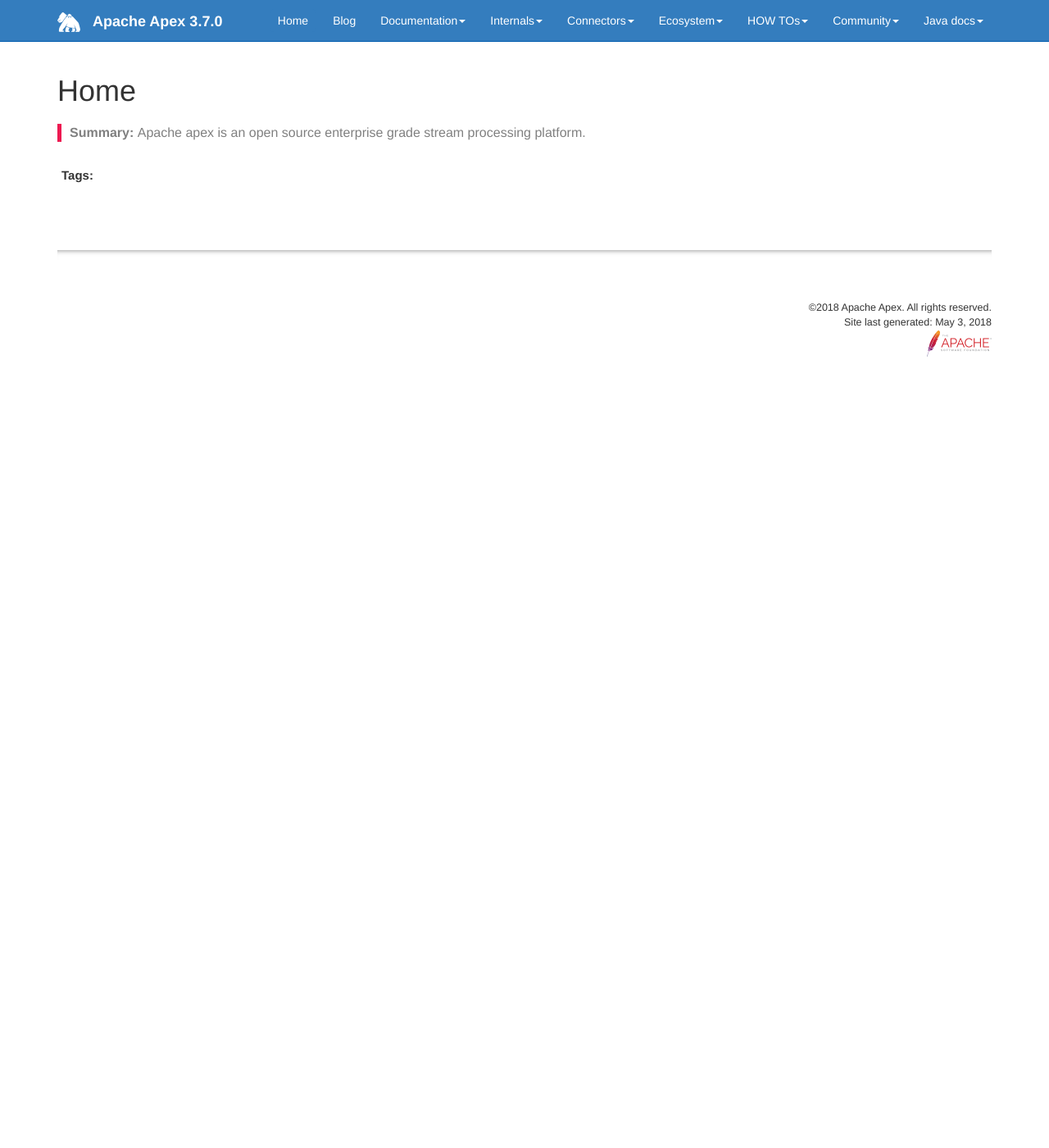
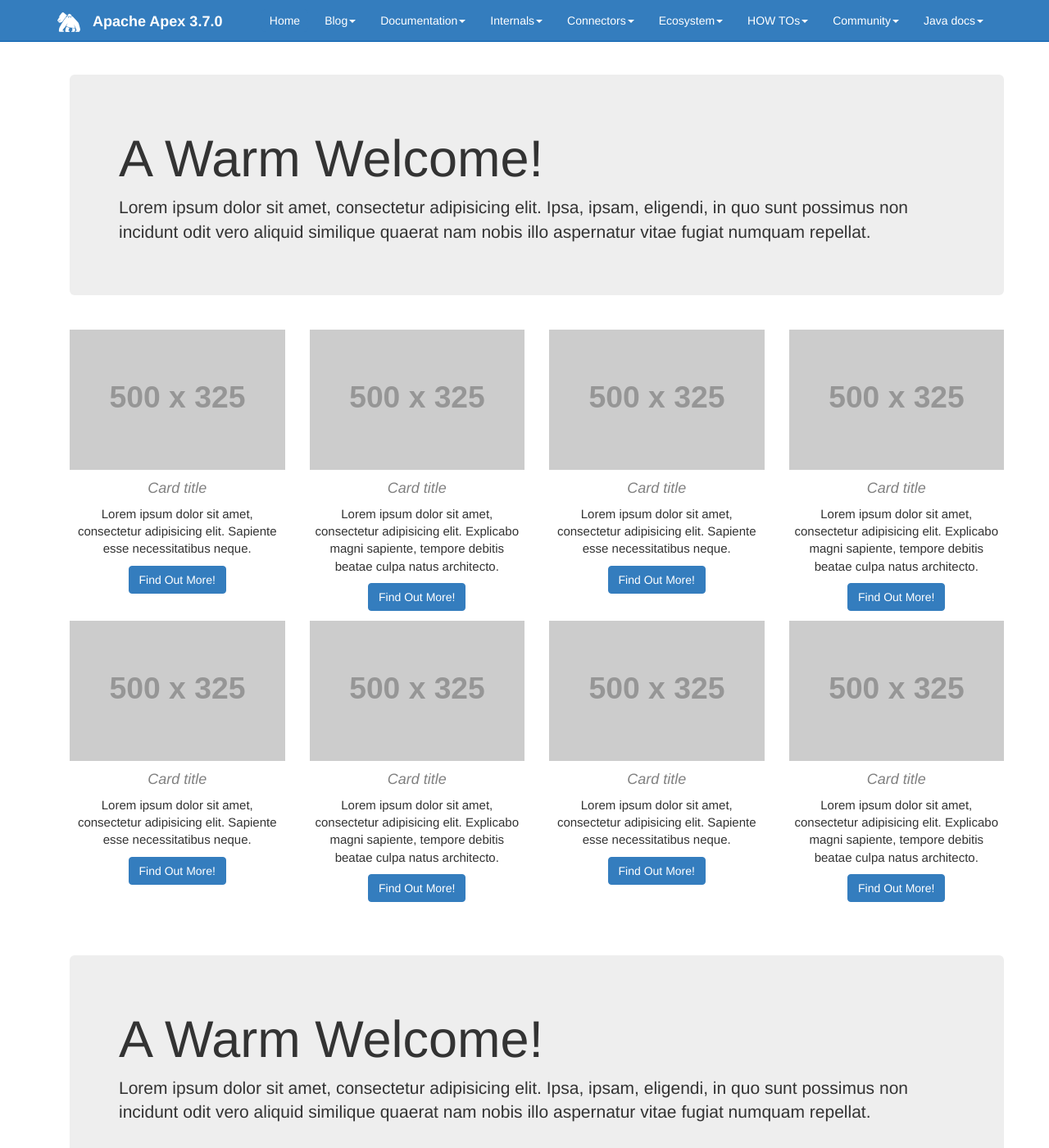
Before and after one commit to apacheapex/apacheapex.github.io, a Jekyll site: the page built from index.md, in a window 1280 px wide and 1400 px high. Shown: the whole window at 82% size. Built offline with Jekyll 4.4.1, drawn with Linux system fonts in a browser that asks for light colours; nearby versions of some CDN libraries; comment, search, counter and statistics services are not loaded.

Commit message:
First skeleton

```diff
--- a/_config.yml
+++ b/_config.yml
@@ -15,7 +15,7 @@ company_name: Apache Apex
 github_editme_path:
 # if you're using Github, provide the basepath to the branch you've created for reviews, following the sample here. if not, leave this value blank.
 
-disqus_shortname: ananth_g
+disqus_shortname:
 # if you're using disqus for comments, add the shortname here. if not, leave this value blank.
 
 google_analytics:
@@ -85,35 +85,6 @@ defaults:
       search: false
       sidebar: none
       topnav: topnav
-  -
-    scope:
-      path: ""
-      type: "tooltips"
-    values:
-      layout: "page"
-      comments: true
-      search: true
-      tooltip: true
-
-  -
-    scope:
-      path: ""
-      type: "posts"
-    values:
-      layout: "post"
-      comments: true
-      search: true
-      sidebar: home_sidebar
-      topnav: topnav
-
-# these are defaults used for the frontmatter for these file types
-
-sidebars:
-- home_sidebar
-- mydoc_sidebar
-- product1_sidebar
-- product2_sidebar
-- other
 
 description: "Apache Apex"
 # the description is used in the feed.xml file
--- a/index.md
+++ b/index.md
@@ -1,8 +1,145 @@
 ---
-title: "Home"
 keywords: Apache Apex Malhar Streaming
-tags: Home page
 permalink: index.html
 hide_sidebar: true
-summary: Apache apex is an open source enterprise grade stream processing platform.
+output: web
+toc: false
 ---
+
+
+<!-- Page Content -->
+<div class="container">
+
+ <!-- Jumbotron Header -->
+ <header class="jumbotron my-4">
+   <h1 class="display-3">A Warm Welcome!</h1>
+   <p class="lead">Lorem ipsum dolor sit amet, consectetur adipisicing elit. Ipsa, ipsam, eligendi, in quo sunt possimus non incidunt odit vero aliquid similique quaerat nam nobis illo aspernatur vitae fugiat numquam repellat.</p>
+ </header>
+
+ <!-- Page Features -->
+ <div class="row text-center">
+
+   <div class="col-lg-3 col-md-6 mb-4">
+     <div class="card">
+       <img class="card-img-top" src="http://placehold.it/500x325" alt="">
+       <div class="card-body">
+         <h4 class="card-title">Card title</h4>
+         <p class="card-text">Lorem ipsum dolor sit amet, consectetur adipisicing elit. Sapiente esse necessitatibus neque.</p>
+       </div>
+       <div class="card-footer">
+         <a href="#" class="btn btn-primary">Find Out More!</a>
+       </div>
+     </div>
+   </div>
+
+   <div class="col-lg-3 col-md-6 mb-4">
+     <div class="card">
+       <img class="card-img-top" src="http://placehold.it/500x325" alt="">
+       <div class="card-body">
+         <h4 class="card-title">Card title</h4>
+         <p class="card-text">Lorem ipsum dolor sit amet, consectetur adipisicing elit. Explicabo magni sapiente, tempore debitis beatae culpa natus architecto.</p>
+       </div>
+       <div class="card-footer">
+         <a href="#" class="btn btn-primary">Find Out More!</a>
+       </div>
+     </div>
+   </div>
+
+   <div class="col-lg-3 col-md-6 mb-4">
+     <div class="card">
+       <img class="card-img-top" src="http://placehold.it/500x325" alt="">
+       <div class="card-body">
+         <h4 class="card-title">Card title</h4>
+         <p class="card-text">Lorem ipsum dolor sit amet, consectetur adipisicing elit. Sapiente esse necessitatibus neque.</p>
+       </div>
+       <div class="card-footer">
+         <a href="#" class="btn btn-primary">Find Out More!</a>
+       </div>
+     </div>
+   </div>
+
+   <div class="col-lg-3 col-md-6 mb-4">
+     <div class="card">
+       <img class="card-img-top" src="http://placehold.it/500x325" alt="">
+       <div class="card-body">
+         <h4 class="card-title">Card title</h4>
+         <p class="card-text">Lorem ipsum dolor sit amet, consectetur adipisicing elit. Explicabo magni sapiente, tempore debitis beatae culpa natus architecto.</p>
+       </div>
+       <div class="card-footer">
+         <a href="#" class="btn btn-primary">Find Out More!</a>
+       </div>
+     </div>
+   </div>
+
+ </div>
+ <!-- /.row -->
+
+ <div class="row text-center">
+
+   <div class="col-lg-3 col-md-6 mb-4">
+     <div class="card">
+       <img class="card-img-top" src="http://placehold.it/500x325" alt="">
+       <div class="card-body">
+         <h4 class="card-title">Card title</h4>
+         <p class="card-text">Lorem ipsum dolor sit amet, consectetur adipisicing elit. Sapiente esse necessitatibus neque.</p>
+       </div>
+       <div class="card-footer">
+         <a href="#" class="btn btn-primary">Find Out More!</a>
+       </div>
+     </div>
+   </div>
+
+   <div class="col-lg-3 col-md-6 mb-4">
+     <div class="card">
+       <img class="card-img-top" src="http://placehold.it/500x325" alt="">
+       <div class="card-body">
+         <h4 class="card-title">Card title</h4>
+         <p class="card-text">Lorem ipsum dolor sit amet, consectetur adipisicing elit. Explicabo magni sapiente, tempore debitis beatae culpa natus architecto.</p>
+       </div>
+       <div class="card-footer">
+         <a href="#" class="btn btn-primary">Find Out More!</a>
+       </div>
+     </div>
+   </div>
+
+   <div class="col-lg-3 col-md-6 mb-4">
+     <div class="card">
+       <img class="card-img-top" src="http://placehold.it/500x325" alt="">
+       <div class="card-body">
+         <h4 class="card-title">Card title</h4>
+         <p class="card-text">Lorem ipsum dolor sit amet, consectetur adipisicing elit. Sapiente esse necessitatibus neque.</p>
+       </div>
+       <div class="card-footer">
+         <a href="#" class="btn btn-primary">Find Out More!</a>
+       </div>
+     </div>
+   </div>
+
+   <div class="col-lg-3 col-md-6 mb-4">
+     <div class="card">
+       <img class="card-img-top" src="http://placehold.it/500x325" alt="">
+       <div class="card-body">
+         <h4 class="card-title">Card title</h4>
+         <p class="card-text">Lorem ipsum dolor sit amet, consectetur adipisicing elit. Explicabo magni sapiente, tempore debitis beatae culpa natus architecto.</p>
+       </div>
+       <div class="card-footer">
+         <a href="#" class="btn btn-primary">Find Out More!</a>
+       </div>
+     </div>
+   </div>
+
+ </div>
+ <!-- /.row -->
+
+ <br>
+ <br>
+ <br>
+
+ <!-- Jumbotron Header -->
+ <header class="jumbotron my-4">
+   <h1 class="display-3">A Warm Welcome!</h1>
+   <p class="lead">Lorem ipsum dolor sit amet, consectetur adipisicing elit. Ipsa, ipsam, eligendi, in quo sunt possimus non incidunt odit vero aliquid similique quaerat nam nobis illo aspernatur vitae fugiat numquam repellat.</p>
+ </header>
+
+</div>
+<!-- /.container -->
```
Also changed, not shown: _data/sidebars/home_sidebar.yml (deleted, +0 -22 lines), _data/sidebars/product1_sidebar.yml (deleted, +0 -60 lines), _data/sidebars/product2_sidebar.yml (deleted, +0 -92 lines), _data/topnav.yml (+8 -2 lines), pages/documentation/architecture.md (added), pages/documentation/commandlinereference.md (added), pages/documentation/highlevelsqlapi.md (added), pages/documentation/highlevelstreamsapi.md (added), pages/documentation/lowlevelapi.md (added), pages/documentation/presentations.md (added), pages/documentation/propertiesreference.md (added), 1 other file.
